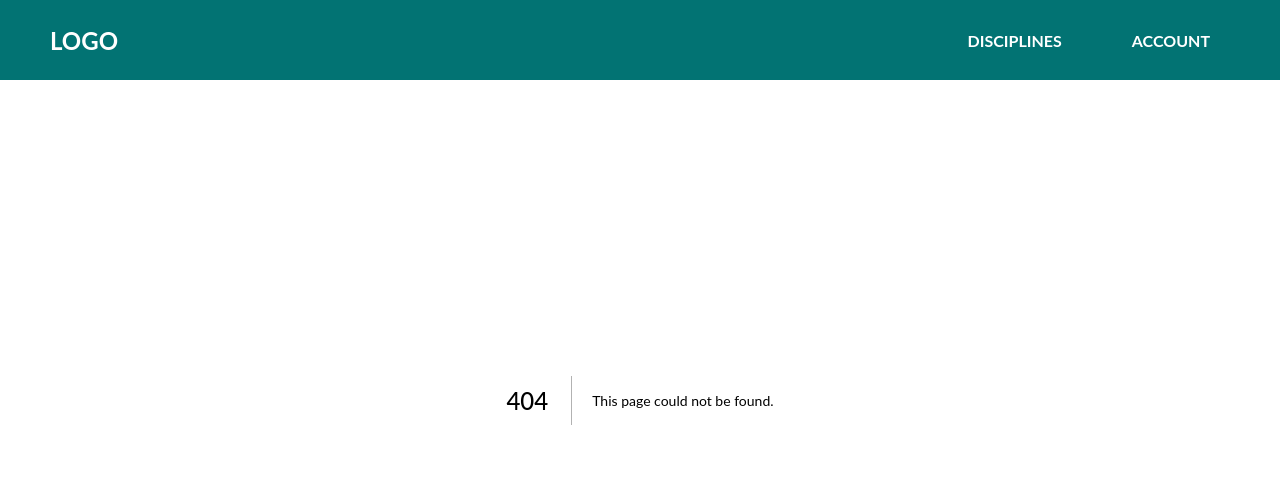
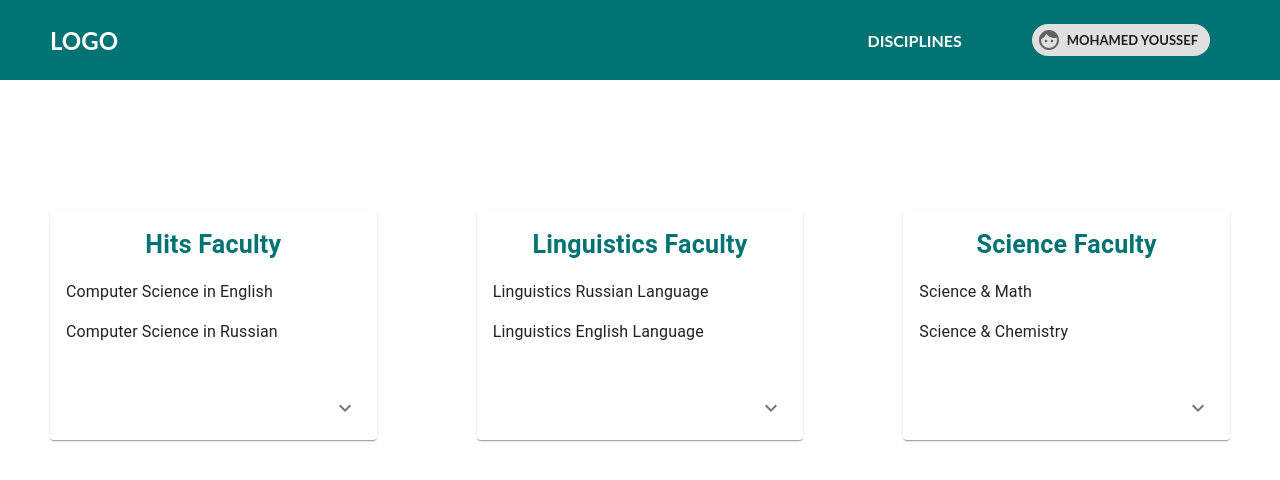
Before and after one commit to MohamedAhmed122/Eduction-Programs, a Next.js app: page /disciplines in a window 1280 px wide. Before the commit this address had no page. Shown: the top 480 px of the page. Built offline with nearby package versions, Linux system fonts and the light colour scheme.

Commit message:
Create the Card and display the datat statically

```diff
--- /dev/null
+++ b/Components/Card/Card.js
@@ -0,0 +1,85 @@
+import React from 'react';
+import { makeStyles } from '@material-ui/core/styles';
+import clsx from 'clsx';
+import Card from '@material-ui/core/Card';
+
+import CardContent from '@material-ui/core/CardContent';
+import CardActions from '@material-ui/core/CardActions';
+import Collapse from '@material-ui/core/Collapse';
+
+import IconButton from '@material-ui/core/IconButton';
+import Typography from '@material-ui/core/Typography';
+
+import ExpandMoreIcon from '@material-ui/icons/ExpandMore';
+
+
+
+const useStyles = makeStyles((theme) => ({
+  root: {
+    maxWidth: 505,
+
+  },
+  media: {
+    height: 0,
+    paddingTop: '56.25%', // 16:9
+  },
+  expand: {
+    transform: 'rotate(0deg)',
+    marginLeft: 'auto',
+    transition: theme.transitions.create('transform', {
+      duration: theme.transitions.duration.shortest,
+    }),
+  },
+  expandOpen: {
+    transform: 'rotate(180deg)',
+  },
+
+}));
+
+export default function CardItem({faculty}) {
+  const classes = useStyles();
+  const [expanded, setExpanded] = React.useState(false);
+
+  const handleExpandClick = () => {
+    setExpanded(!expanded);
+  };
+
+  return (
+    <Card  style={{margin: 50, width: 350,}} className={classes.root}>
+      <CardContent>
+      <Typography paragraph align='center' style={{color: '#027373', fontWeight:'bold', fontSize:25}}>
+      {faculty.faculty} Faculty
+      </Typography>
+      {faculty.directions.map(dir =>(
+          <Typography paragraph key={dir.key} >{dir.name}</Typography>
+      ))}
+      </CardContent>
+      <CardActions disableSpacing>
+        <IconButton
+          className={clsx(classes.expand, {
+            [classes.expandOpen]: expanded,
+          })}
+          onClick={handleExpandClick}
+          aria-expanded={expanded}
+          aria-label="show more"
+        >
+          <ExpandMoreIcon />
+        </IconButton>
+      </CardActions>
+      <Collapse in={expanded} timeout="auto" unmountOnExit>
+        <CardContent>
+          <Typography paragraph>Group:</Typography>
+          <div className='flex_wrap'>
+            {faculty.groups.map(group =>(
+                <p key={group.id}>{group.name}</p>
+              ))
+            }
+          </div>
+        </CardContent>
+      </Collapse>
+
+
+
+    </Card>
+  );
+}
--- a/Navbar/Nav.js
+++ b/Navbar/Nav.js
@@ -1,9 +1,16 @@
-import Link from 'next/link'
+import { useRouter } from 'next/router'
+
 import styles from '../styles/nav.module.css'
 import classNames from 'classnames'
 
+import {Chip} from '@material-ui/core'
+import FaceIcon from '@material-ui/icons/Face';
 
-export default function Navbar({inverted}) {
+
+export default function Navbar({inverted = true}) {
+
+    const route = useRouter()
+
     return (
         <div className={classNames('flex_between', styles.nav)}>
             <div className={styles.logo}>
@@ -11,8 +18,10 @@ export default function Navbar({inverted}) {
             </div>
             {!inverted &&
                 <div className='flex'>
-                    <div className={styles.link} href='/disciplines'>Disciplines</div>
-                    <div className={styles.link} href='/account'>Account</div>
+                    <div className={styles.link} onClick={()=> route.push('/disciplines')}>Disciplines</div>
+                    <div className={styles.link} onClick={()=> route.push('/account')}>
+                        <Chip style={{cursor: 'pointer'}} size='medium' label='Mohamed Youssef' icon={<FaceIcon />} />
+                    </div>
                 </div>
             }
         </div>
--- /dev/null
+++ b/data/data.js
@@ -0,0 +1,38 @@
+export const facultyData =[
+    {
+        id: '1',
+        faculty: 'Hits',
+        directions:[
+            { id: '1', name:'Computer Science in English'},
+            { id: '2', name:'Computer Science in Russian'},
+        ],
+        groups:[
+            { id: '1', name:'98134'},
+            { id: '2', name:'98323'},
+        ]
+    },
+    {
+        id: '2',
+        faculty: 'Linguistics',
+        directions:[
+            { id: '1', name:'Linguistics Russian Language'},
+            { id: '2', name:'Linguistics English Language'},
+        ],
+        groups:[
+            { id: '1', name:'108134'},
+            { id: '2', name:'108323'},
+        ]
+    },
+    {
+        id: '3',
+        faculty: 'Science ',
+        directions:[
+            { id: '1', name:'Science & Math'},
+            { id: '2', name:'Science & Chemistry'},
+        ],
+        groups:[
+            { id: '1', name:'208134'},
+            { id: '2', name:'20323'},
+        ]
+    },
+]
--- /dev/null
+++ b/pages/disciplines.js
@@ -0,0 +1,11 @@
+import CardItems from "../Components/Card/Card";
+import { facultyData } from '../data/data'
+
+
+export default function disciplines() {
+    return (
+        <div style={{marginTop:'10rem', display:'flex',}}>
+          {facultyData.map(faculty => <CardItems key={faculty.id} faculty={faculty} />)}
+        </div>
+    )
+}
--- a/pages/register.js
+++ b/pages/register.js
@@ -13,9 +13,9 @@ import { initialValues, facultyOptions, directionOptions, groupOptions } from '.
 
 
 const validationSchema = Yup.object({
-    name: Yup.string().required(),
-    email: Yup.string().required().email(),
-    password: Yup.string().required().min(5),
+    name: Yup.string().required().label('Name'),
+    email: Yup.string().required().email().label('Email'),
+    password: Yup.string().required().min(5).label('Password'),
 });
 
 
--- a/styles/globals.css
+++ b/styles/globals.css
@@ -38,6 +38,12 @@ button{
   display: flex;
   align-items: center;
   justify-content: space-evenly;
+}
+.flex_wrap{
+  display: flex;
+  align-items: center;
+  justify-content: space-evenly;
+  flex-wrap: wrap;
 }
 .flex_col{
   display: flex;
```
